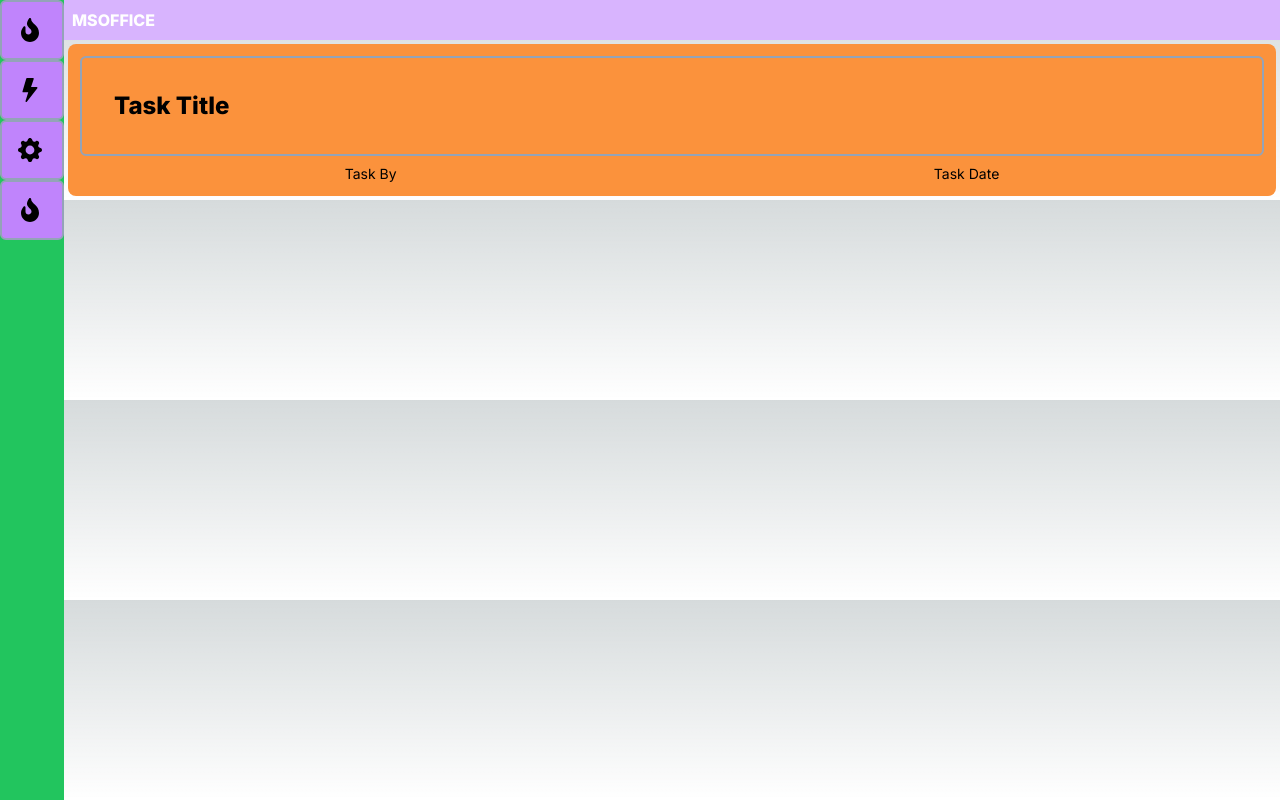
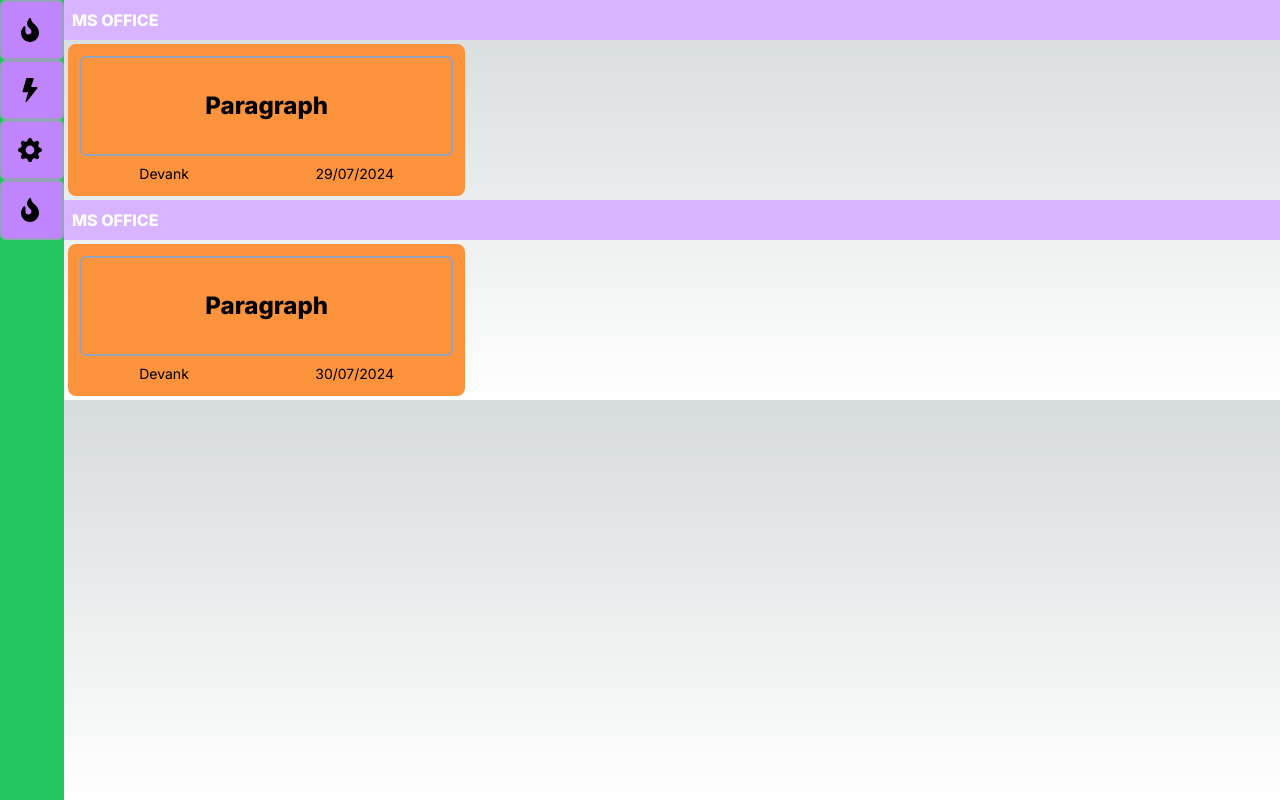
Before and after one commit to AdreshSingh/getworkdone-NextJS, a Next.js app: page / in a window 1280 px wide. Built offline with nearby package versions, Linux system fonts and the light colour scheme.

Commit message:
added interface for less bugs, plus dyanmic content🚀⭐

```diff
--- a/src/app/ui/HomePage.tsx
+++ b/src/app/ui/HomePage.tsx
@@ -1,14 +1,47 @@
-export const HomePage=()=>{
-    return(
+interface task {
+    taskCategory: String,
+    taskTitle: String,
+    taskBy: String,
+    taskDate: String,
+}
+
+export const HomePage = () => {
+    const data: task[] = [
+        {
+            taskCategory: "MS OFFICE",
+            taskTitle: "Paragraph",
+            taskBy: "Devank",
+            taskDate: "29/07/2024"
+        },
+        {
+            taskCategory: "MS OFFICE",
+            taskTitle: "Paragraph",
+            taskBy: "Devank",
+            taskDate: "30/07/2024"
+        }
+    ]
+    return (
         <div className="pl-16">
-            <div className="bg-purple-300 text-white font-extrabold p-2 w-">MSOFFICE</div>
-            <div className="flex flex-col bg-orange-400  p-3 m-1 hover:border-2 border-green-400 rounded-lg">
-                <div className="font-extrabold border-2 border-slate-400 p-8 rounded-md font-extrabolder text-2xl">Task Title</div>
-                <div className="flex flex-row pt-2 justify-around">
-                    <div className="text-sm">Task By</div>
-                    <div className="pl-2 text-sm ">Task Date</div>
-                </div>
-            </div>
+            {
+                data.map((item) => {
+                    return (
+                        <>
+                            <div className="bg-purple-300 text-white font-extrabold p-2 w-">{
+                                item.taskCategory
+                            }</div>
+                            <div className="grid grid-cols-1 md:grid-cols-3">
+                            <div className="flex flex-col bg-orange-400  p-3 m-1 hover:border-2 border-green-400 rounded-lg w-50 ">
+                                <div className="font-extrabold border-2 border-slate-400 p-8 rounded-md font-extrabolder text-2xl text-center text-black">{item.taskTitle}</div>
+                                <div className="flex flex-row pt-2 justify-around">
+                                    <div className="text-sm">{item.taskBy}</div>
+                                    <div className="pl-2 text-sm ">{item.taskDate}</div>
+                                </div>
+                            </div>
+                            </div>
+                        </>
+                    )
+                })
+            }
         </div>
     );
 }
```
